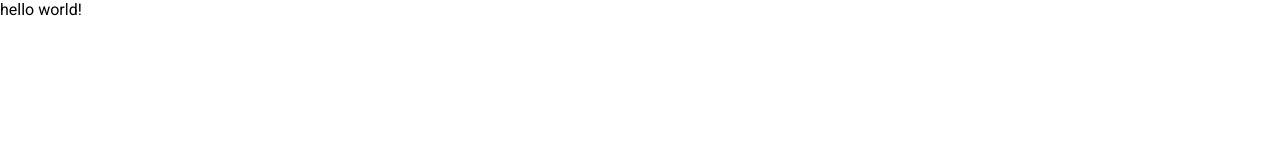
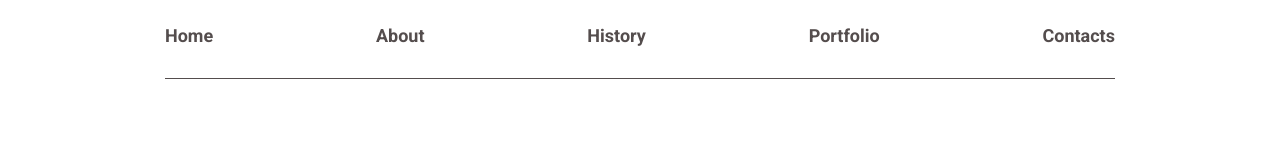
Before and after one commit to AlekseyIrlik/aivazovski_page, a plain HTML site: page index.html in a window 1280 px wide. Drawn offline with Linux system fonts and the light colour scheme.

Commit message:
feat(header): сверстать header секцию согласно макету
- (M) В index.html добавлена header секция с навигацией
- (M) Добавлены новые цветовые переменные
- (N) Создан файл стилей styles/header.css

```diff
--- a/index.css
+++ b/index.css
@@ -1,2 +1,3 @@
 @import url(/styles/variables.css);
 @import url(/styles/basic.css);
+@import url(/styles/header.css);
--- a/index.html
+++ b/index.html
@@ -5,16 +5,45 @@
     <meta name="viewport" content="width=device-width, initial-scale=1.0" />
     <link rel="shortcut icon" href="/assets/favicon.png" type="image/x-icon" />
     <title>Document</title>
-		<!-- google fonts -->
+    <!-- google fonts -->
     <link rel="preconnect" href="https://fonts.googleapis.com" />
     <link rel="preconnect" href="https://fonts.gstatic.com" crossorigin />
     <link
       href="https://fonts.googleapis.com/css2?family=Roboto:ital,wght@0,100..900;1,100..900&display=swap"
       rel="stylesheet"
-    /> <!--Roboto-->
+    />
+    <!--Roboto-->
     <link rel="stylesheet" href="index.css" />
   </head>
   <body>
-		hello world!
-	</body>
+    <!-- header begin -->
+    <header class="header" aria-label="header">
+      <div class="container">
+        <nav class="nav" aria-label="header navigation">
+          <ul class="nav-list" aria-label="header navigation list">
+            <li>
+              <a href="#" class="nav-link" aria-label="link to home"> Home </a>
+            </li>
+            <li>
+              <a href="#" class="nav-link" aria-label="link to home"> About </a>
+            </li>
+            <li>
+              <a href="#" class="nav-link" aria-label="link to home">
+                History
+              </a>
+            </li>
+            <li>
+              <a href="#" class="nav-link" aria-label="link to home">
+                Portfolio
+              </a>
+            </li>
+            <li>
+              <a href="#" class="nav-link" aria-label="link to home">
+                Contacts
+              </a>
+            </li>
+          </ul>
+        </nav>
+      </div>
+    </header>  </body>
 </html>
--- a/styles/basic.css
+++ b/styles/basic.css
@@ -6,3 +6,20 @@ body {
 	margin: 0;
 	font-family: 'Roboto', sans-serif;
 }
+
+a {
+	text-decoration: none;
+	color: unset;
+}
+
+ul {
+	list-style: none;
+	margin: 0;
+	padding: 0;
+}
+
+.container {
+	margin: 0 auto;
+	max-width: 970px;
+	padding: 0 10px;
+}
--- /dev/null
+++ b/styles/header.css
@@ -0,0 +1,55 @@
+.header {
+    padding: 25px 0 0 0;
+}
+
+.nav {
+    width: 100%;
+}
+
+.nav::after {
+    content: "";
+    display: block;
+    width: 100%;
+    height: 1px;
+    margin: 32px 0 0 0;
+    background-color: var(--font-color-grey);
+}
+
+.nav-list {
+    width: 100%;
+    display: flex;
+    justify-content: space-between;
+    align-items: center;
+}
+
+.nav-link {
+    color: var(--font-color-grey);
+    font-size: 18px;
+    font-weight: 700;
+    position: relative;
+}
+
+.nav-link::after {
+    content: "";
+    position: absolute;
+    left: 0;
+    right: 100%;
+    bottom: -10px;
+    height: 1px;
+    background-color: var(--color-main-black);
+    transition: right .22s;
+}
+
+.nav-link:hover {
+    color: var(--color-main-black);
+}
+
+.nav-link:hover::after {
+   right: 0;
+}
+
+@media (max-width: 480px) {
+    .header {
+        display: none;
+    }
+}
--- a/styles/variables.css
+++ b/styles/variables.css
@@ -1,3 +1,8 @@
 :root {
-	--bg-main: #ffff;
+    --bg-main: #fff;
+    --bg-main-grey: #F6F6F6;
+
+    --font-color-grey: #544d4d;
+
+    --color-main-black: #070707;
 }
```
